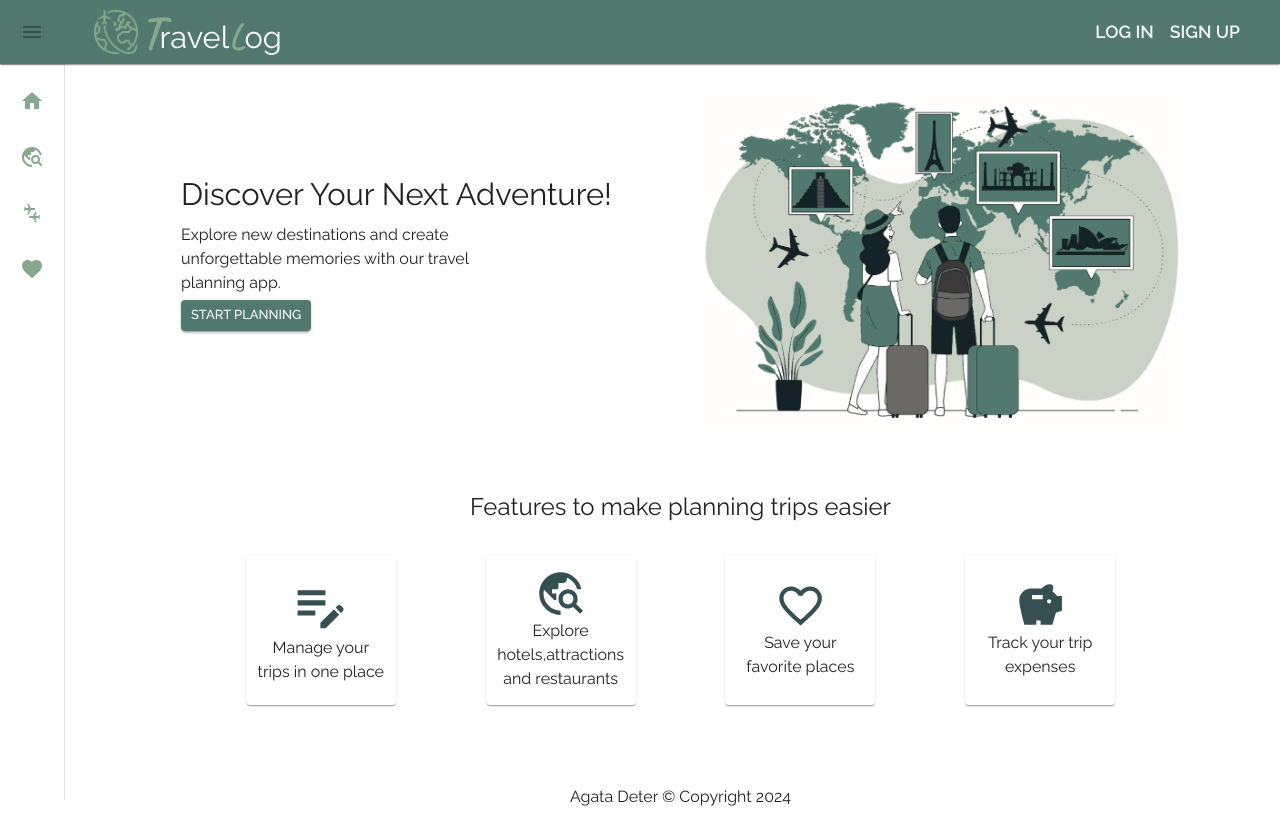
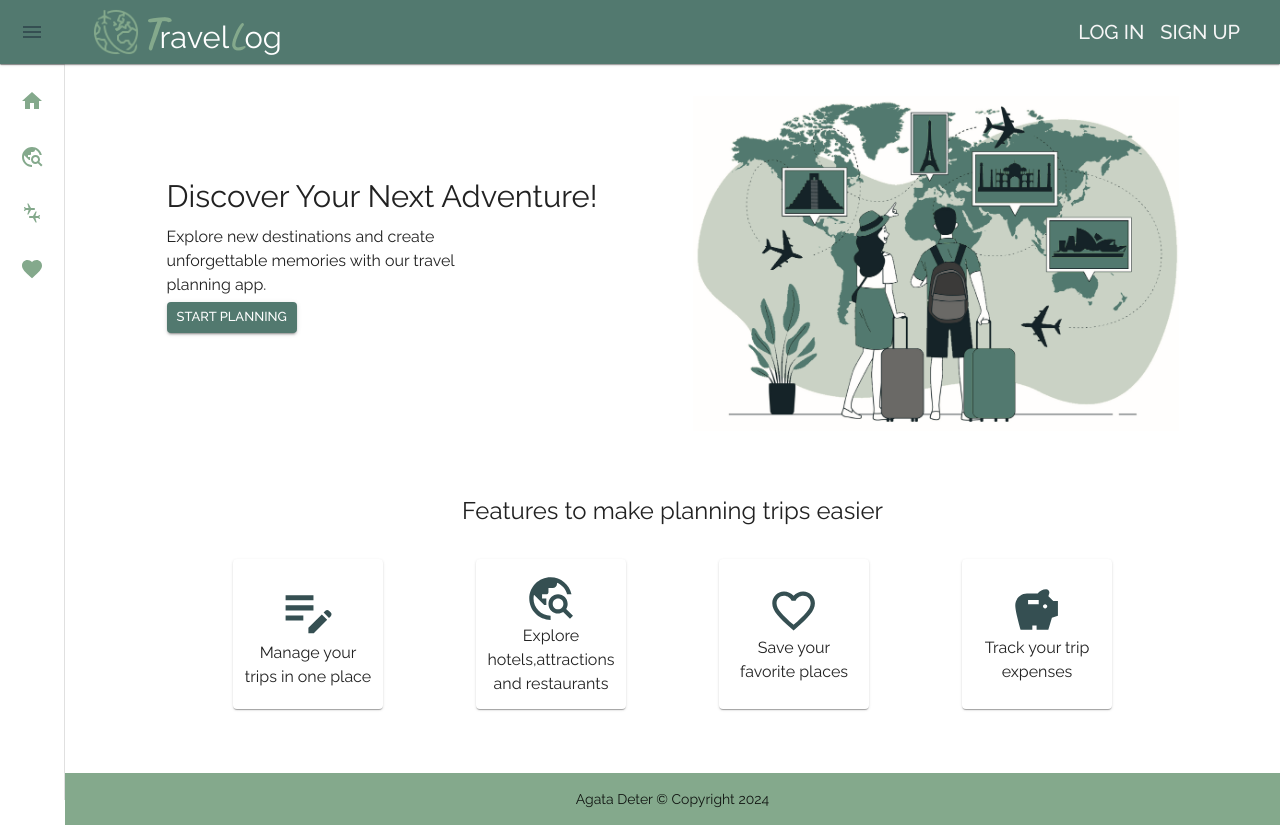
Before and after one commit to Agata10/travel-log, a React (Vite) app in the folder frontend/: page / in a window 1280 px wide. Built offline with nearby package versions, Linux system fonts and the light colour scheme; no server answers.

Commit message:
Add styling

```diff
--- a/frontend/src/components/Footer.jsx
+++ b/frontend/src/components/Footer.jsx
@@ -1,8 +1,19 @@
+import { useTheme, Box } from '@mui/material';
+
 const Footer = () => {
+  const theme = useTheme();
   return (
-    <div className="flex justify-center items-center py-4 mt-auto">
+    <Box
+      className="flex justify-center w-full items-center py-4 mt-auto"
+      sx={{
+        fontFamily: theme.typography.fontFamily,
+        fontWeight: 500,
+        fontSize: theme.typography.body2,
+        backgroundColor: theme.palette.primary.light,
+      }}
+    >
       Agata Deter &copy; Copyright 2024
-    </div>
+    </Box>
   );
 };
 
--- a/frontend/src/components/Layout.jsx
+++ b/frontend/src/components/Layout.jsx
@@ -21,7 +21,7 @@ const Layout = ({ children }) => {
         component="main"
         sx={{
           flexGrow: 1,
-          pl: 2,
+          pl: 0,
           width: '100%',
           // backgroundColor: 'whitesmoke',
           minHeight: '100vh',
--- a/frontend/src/components/Navbar.jsx
+++ b/frontend/src/components/Navbar.jsx
@@ -154,7 +154,8 @@ const Navbar = ({ DrawerHeader }) => {
               sx={{
                 color: 'whitesmoke',
                 fontWeight: 600,
-                fontSize: '1.1rem',
+                fontSize: theme.typography.h6,
+                display: open ? 'none' : 'inline',
                 '&:hover': {
                   backgroundColor: 'inherit',
                   textDecoration: `underline 2px ${theme.palette.primary.light}`,
@@ -171,7 +172,8 @@ const Navbar = ({ DrawerHeader }) => {
               sx={{
                 color: 'whitesmoke',
                 fontWeight: 600,
-                fontSize: '1.1rem',
+                display: open ? 'none' : 'inline',
+                fontSize: theme.typography.h6,
                 '&:hover': {
                   backgroundColor: 'inherit',
                   textDecoration: `underline 2px ${theme.palette.primary.light}`,
@@ -189,7 +191,7 @@ const Navbar = ({ DrawerHeader }) => {
                 sx={{
                   color: 'whitesmoke',
                   fontWeight: 500,
-                  fontSize: '1.1rem',
+                  fontSize: theme.typography.h6,
                   '&:hover': {
                     backgroundColor: 'inherit',
                     textDecoration: `underline 2px ${theme.palette.primary.light}`,
```
